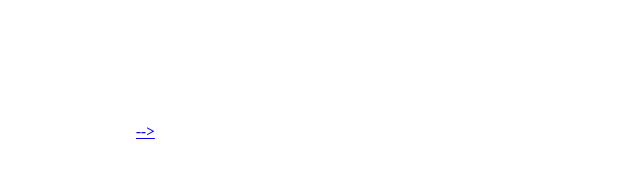
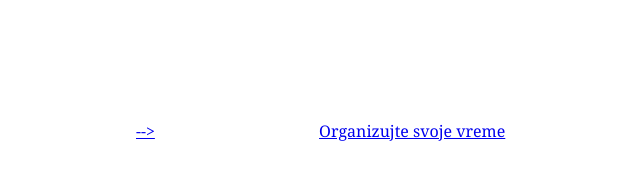
Before and after one commit to filipstev/projektic-fon, a plain HTML site: page index.html in a window 1280 px wide. Shown: the whole page, without its empty margins (104-744 px from the left). Drawn offline with Linux system fonts and the light colour scheme.

Commit message:
Link za prvu stranicu

```diff
--- a/index.html
+++ b/index.html
@@ -12,5 +12,6 @@
 
   <body>
     <a href="todos.html">--></a>
+    <a href="strana1.html">Organizujte svoje vreme</a>
   </body>
 </html>
```
